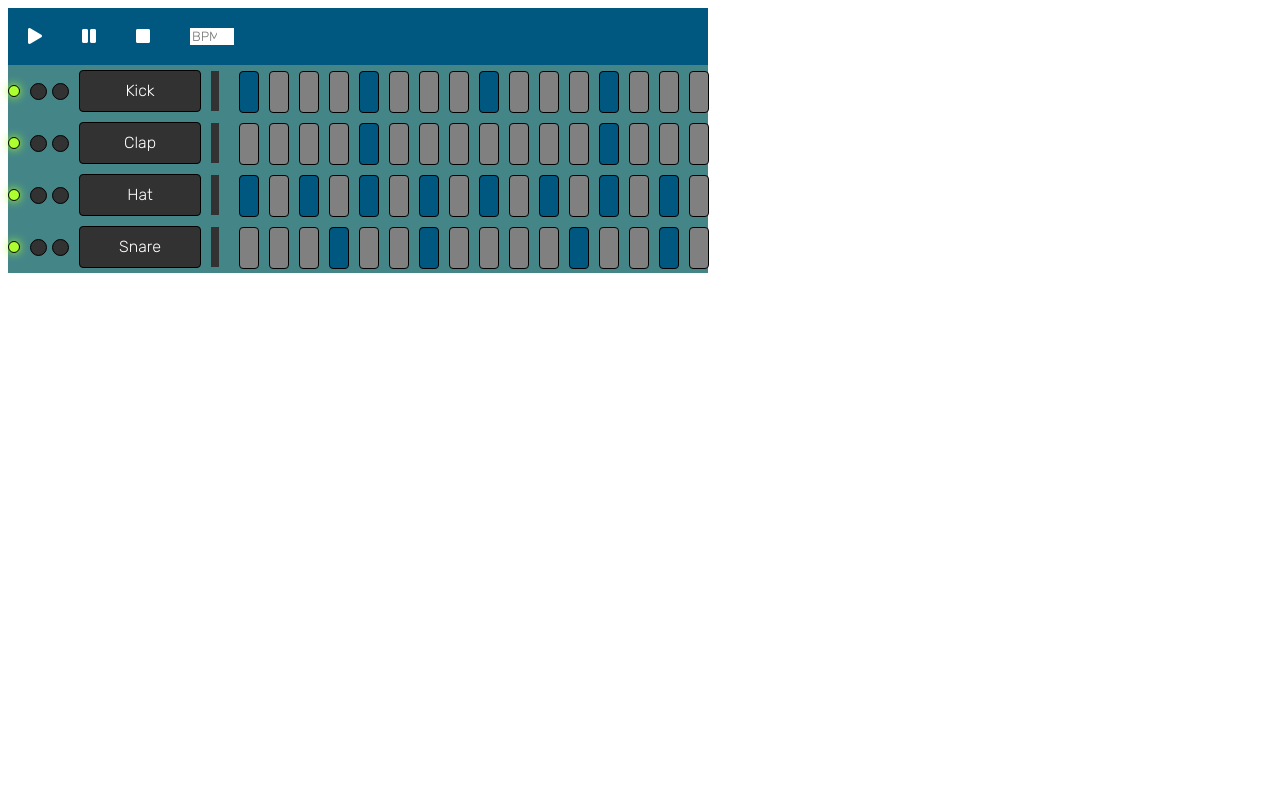
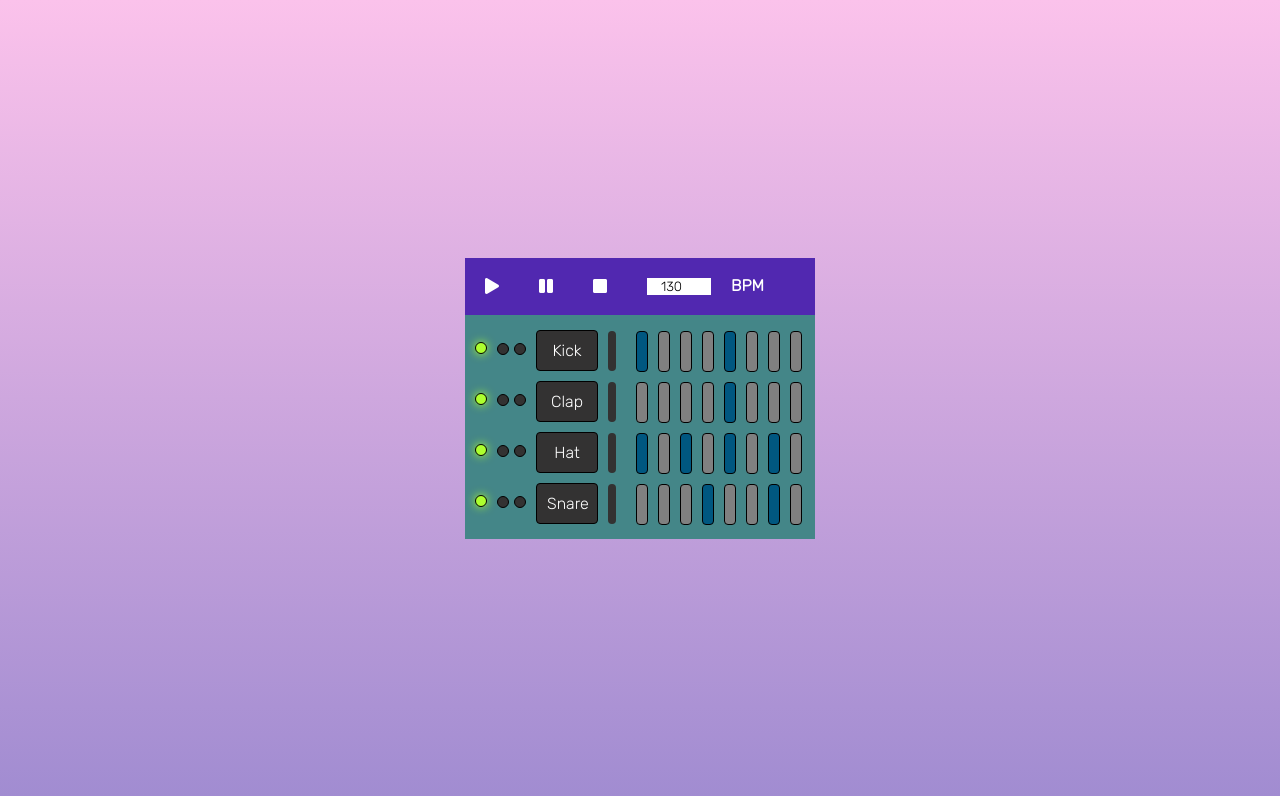
Before and after one commit to hernandoabella/fl-studio-step-sequencer, a plain HTML site: page index.html in a window 1280 px wide. Drawn offline with Linux system fonts and the light colour scheme.

Commit message:
mejoras de diseño
Cambios en el diseño del programa

```diff
--- a/index.html
+++ b/index.html
@@ -3,7 +3,7 @@
 <head>
     <meta charset="UTF-8">
     <meta name="viewport" content="width=device-width, initial-scale=1.0">
-    <title>Secuenciador de pasos</title>
+    <title>🎶 Secuenciador de pasos</title>
     <link rel="stylesheet" href="https://pro.fontawesome.com/releases/v5.10.0/css/all.css" integrity="sha384-AYmEC3Yw5cVb3ZcuHtOA93w35dYTsvhLPVnYs9eStHfGJvOvKxVfELGroGkvsg+p" crossorigin="anonymous"/>
     <link rel="stylesheet" href="./styles.css">
 </head>
@@ -17,23 +17,16 @@
             <div class="play"><i class="fas fa-play"></i></div>
             <div class="pause"><i class="fas fa-pause"></i></div>
             <div class="stop"><i class="fas fa-stop"></i></div>
-            <div class="bpm"><input type="number" placeholder="BPM"></div>
+            <div class="bpm"><input type="number" value="130" placeholder="BPM"><span>BPM</span></div>
         </div>
 
+        <div class="stepContainer">
             <div class="stepLine">
                 <div class="light"></div>
                 <div class="volKnob"></div>
                 <div class="panKnob"></div>
                 <div class="stepSound">Kick</div>
                 <div class="stepSquare"></div>
-            <div class="patSquare patActive"></div>
-            <div class="patSquare"></div>
-            <div class="patSquare"></div>
-            <div class="patSquare"></div>
-            <div class="patSquare patActive"></div>
-            <div class="patSquare"></div>
-            <div class="patSquare "></div>
-            <div class="patSquare"></div>
                 <div class="patSquare patActive"></div>
                 <div class="patSquare"></div>
                 <div class="patSquare"></div>
@@ -58,14 +51,6 @@
                 <div class="patSquare"></div>
                 <div class="patSquare"></div>
                 <div class="patSquare "></div>
-            <div class="patSquare"></div>
-            <div class="patSquare"></div>
-            <div class="patSquare"></div>
-            <div class="patSquare"></div>
-            <div class="patSquare patActive"></div>
-            <div class="patSquare"></div>
-            <div class="patSquare"></div>
-            <div class="patSquare "></div>
             </div>
 
             <div class="stepLine">
@@ -74,14 +59,6 @@
                 <div class="panKnob"></div>
                 <div class="stepSound">Hat</div>
                 <div class="stepSquare"></div>
-            <div class="patSquare patActive"></div>
-            <div class="patSquare"></div>
-            <div class="patSquare patActive"></div>
-            <div class="patSquare"></div>
-            <div class="patSquare patActive"></div>
-            <div class="patSquare "></div>
-            <div class="patSquare patActive"></div>
-            <div class="patSquare"></div>
                 <div class="patSquare patActive"></div>
                 <div class="patSquare"></div>
                 <div class="patSquare patActive"></div>
@@ -106,15 +83,9 @@
                 <div class="patSquare"></div>
                 <div class="patSquare patActive"></div>
                 <div class="patSquare"></div>
-            <div class="patSquare"></div>
-            <div class="patSquare"></div>
-            <div class="patSquare"></div>
-            <div class="patSquare patActive"></div>
-            <div class="patSquare"></div>
-            <div class="patSquare"></div>
-            <div class="patSquare patActive"></div>
-            <div class="patSquare"></div>
             </div>
+        </div>
+
     </div>
 
 </body>
--- a/styles.css
+++ b/styles.css
@@ -4,8 +4,23 @@
     font-family: 'Rubik', sans-serif;
 }
 
+body{
+    display: flex;
+    align-items: center;
+    justify-content: center;
+    background-image: linear-gradient(to top, #a18cd1 0%, #fbc2eb 100%);
+    background-repeat: no-repeat;
+    height: 97.5vh;
+}
+
+.stepSequencer{
+    background: rgb(68, 134, 136);
+    width: 350px;
+
+}
+
 .mainController{
-    background: rgb(0, 87, 128);
+    background: #5128b0;
     display: flex;
 }
 
@@ -17,17 +32,21 @@
     transition: .3s;
 }
 
+.stepContainer{
+    padding: 10px;
+}
+
 .bpm input{
     margin: 20px;
-    width: 40px;
     border: none;
     outline: none;
+    width: 60px;
     text-align: center;
 }
 
-.stepSequencer{
-    background: rgb(68, 134, 136);
-    width: 700px;
+.bpm span{
+    color: #fff;
+    font-weight: bold;
 }
 
 .stepLine{
@@ -42,14 +61,14 @@
     border-radius: 100px;
     border: 1px solid #000;
     position: relative;
-    top: 10px;
+    top: 7.5px;
     box-shadow: 0px 0px 10px 0px greenyellow;
     cursor: pointer;
 }
 
 .volKnob{
-    width: 15px;
-    height: 15px;
+    width: 10px;
+    height: 10px;
     background: rgb(51, 50, 50);
     position: relative;
     top: 8px;
@@ -61,8 +80,8 @@
 }
 
 .panKnob{
-    width: 15px;
-    height: 15px;
+    width: 10px;
+    height: 10px;
     background: rgb(51, 50, 50);
     position: relative;
     top: 8px;
@@ -70,15 +89,13 @@
     border-radius: 100px;
     border: 1px solid #000;
     cursor: pointer;
-
-
 }
 
 .stepSound{
     color: #fff;
     background: rgb(51, 50, 50);
     padding: 10px;
-    width: 100px;
+    width: 40px;
     position: relative;
     right: -25px;
     text-align: center;
@@ -86,11 +103,11 @@
     border-radius: 4px;
     border: 1px solid black;
     cursor: pointer;
-
 }
 
 .stepSquare{
     width: 8px;
+    border-radius: 5px;
     height: 40px;
     background: rgb(51, 50, 50);
     position: relative;
@@ -103,10 +120,9 @@
     position: relative;
     right: -45px;
     top: -4px;
-    width: 18px;
+    width: 10px;
     background: grey;
     margin-left: 10px;
-    height: 40px;
     border-radius: 4px;
     cursor: pointer;
 }
@@ -127,3 +143,10 @@
     margin-top: 10px;
     cursor: pointer;
 }
+
+/* @media only screen and (max-width: 600px){
+    .stepSequencer{
+        transform: scale(80%) rotateZ(90deg)
+        translate(25%, 100%);
+    }
+} */
```
Also changed, not shown: script.js (+14 -0 lines). Lines whose indentation alone changed are shown as unchanged.
